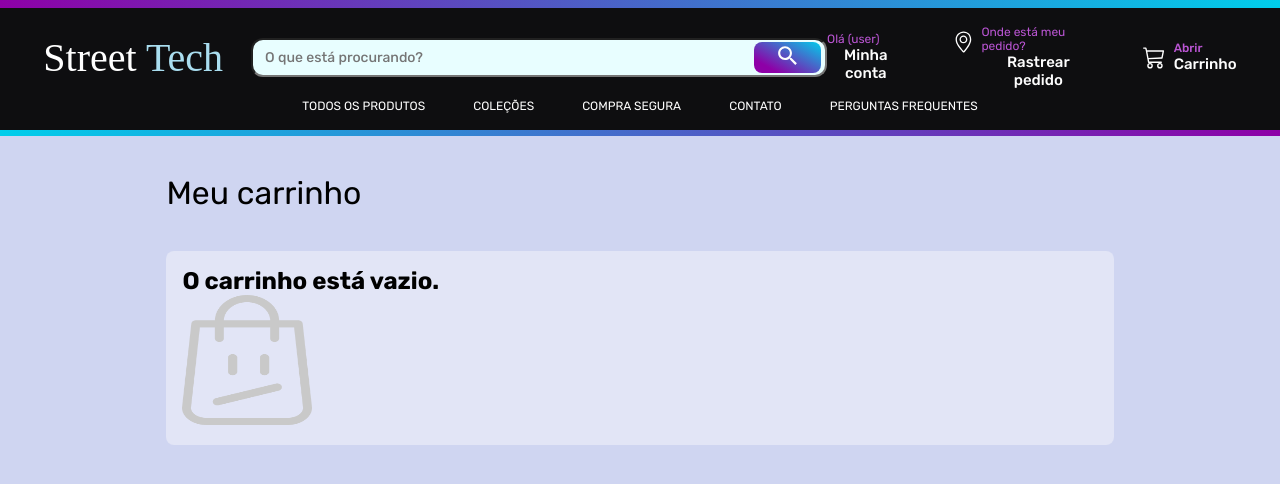
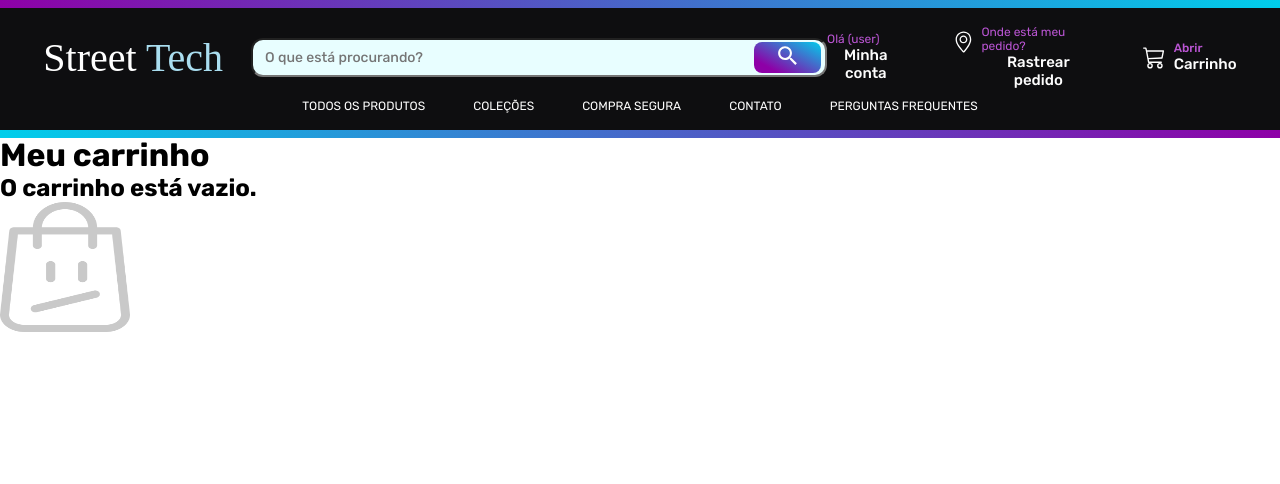
Before and after one commit to gustavocarvalho-ra/NextJs-Loja_Roupas, a Next.js app: page /cart in a window 1280 px wide. Shown: the top 484 px of the page. Built offline with nearby package versions, Linux system fonts and the light colour scheme; a web font is replaced by a local one.

Commit message:
feat: test build fix

```diff
--- a/app/cart/styles.ts
+++ b/app/cart/styles.ts
@@ -1,85 +1,85 @@
 import styled from "styled-components";
 
 export const CartShop = styled.div `
-  /* width: 100vw; */
-  min-height: 83vh;
-  display: flex;
-  justify-content: center;
-  background: var(--back);
+  width: 100vw;
+//   min-height: 83vh;
+//   display: flex;
+//   justify-content: center;
+//   background: var(--back);
 
-  .main {
-    width: 74%;
-    min-height: 100%;
+//   .main {
+//     width: 74%;
+//     min-height: 100%;
 
-    .titleCart {
-      margin: 1.2em 0 1.2em 0;
-      font-weight: 400;
-    }
+//     .titleCart {
+//       margin: 1.2em 0 1.2em 0;
+//       font-weight: 400;
+//     }
 
-    .cart {
-      padding: 1em;
-      border-radius: 8px;
-      background: #e2e5f6;
+//     .cart {
+//       padding: 1em;
+//       border-radius: 8px;
+//       background: #e2e5f6;
 
-      .totalCart {
-        display: flex;
-        /* gap: 31em; */
+//       .totalCart {
+//         display: flex;
+//         /* gap: 31em; */
 
-        h3 {
-          font-weight: 400;
-          flex-basis: 33%;
-          flex-shrink: 0;
-        }
-      }
+//         h3 {
+//           font-weight: 400;
+//           flex-basis: 33%;
+//           flex-shrink: 0;
+//         }
+//       }
 
-      .container {
-        margin-top: 1em;
-        display: flex;
-        flex-direction: column;
-        gap: 1.5em;
+//       .container {
+//         margin-top: 1em;
+//         display: flex;
+//         flex-direction: column;
+//         gap: 1.5em;
 
 
-        .card {
-          width: 80%;
-          display: flex;
-          align-items: center;
-          gap: 1.5em;
+//         .card {
+//           width: 80%;
+//           display: flex;
+//           align-items: center;
+//           gap: 1.5em;
 
-          .image {
+//           .image {
 
-            .img {
-              border-radius: 8px;
-            }
-          }
+//             .img {
+//               border-radius: 8px;
+//             }
+//           }
 
-          .description {
-            width: 36%;
-          }
+//           .description {
+//             width: 36%;
+//           }
 
-          .btn {
-            width: 9%;
-            height: 30%;
-            display: flex;
-            align-items: center;
-            justify-content: space-between;
-            background: var(--card);
-            border: 1px solid var(--purple);
-            border-radius: 8px;
-            padding: .2em;
-            gap: .5em;
+//           .btn {
+//             width: 9%;
+//             height: 30%;
+//             display: flex;
+//             align-items: center;
+//             justify-content: space-between;
+//             background: var(--card);
+//             border: 1px solid var(--purple);
+//             border-radius: 8px;
+//             padding: .2em;
+//             gap: .5em;
 
-            p {
-              font-size: .8em;
-            }
+//             p {
+//               font-size: .8em;
+//             }
 
-            button {
-              cursor: pointer;
-              border: none;
-              font-size: 1.2em;
-            }
-          }
-        }
-      }
-    }
-  }
+//             button {
+//               cursor: pointer;
+//               border: none;
+//               font-size: 1.2em;
+//             }
+//           }
+//         }
+//       }
+//     }
+//   }
 `
```
